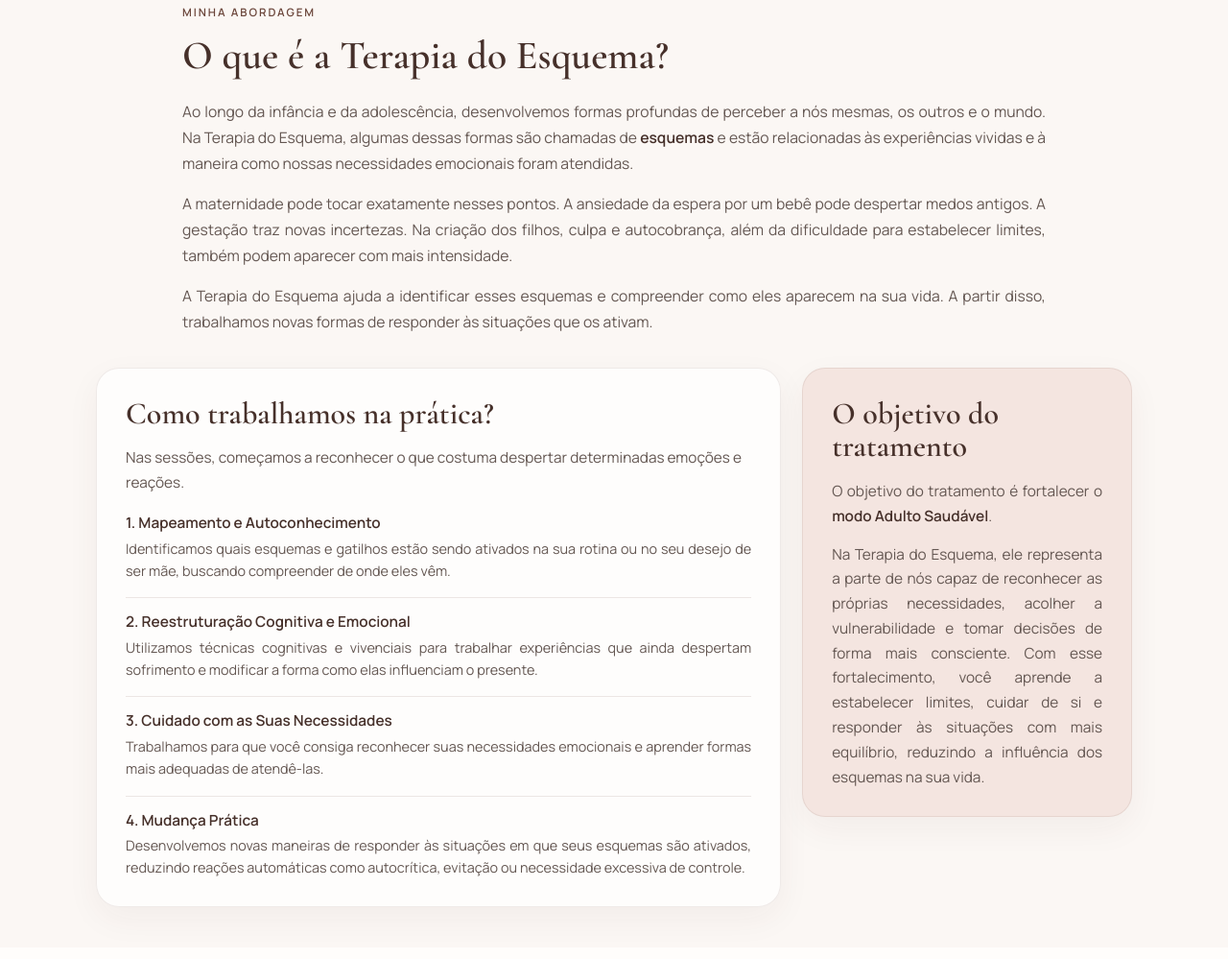
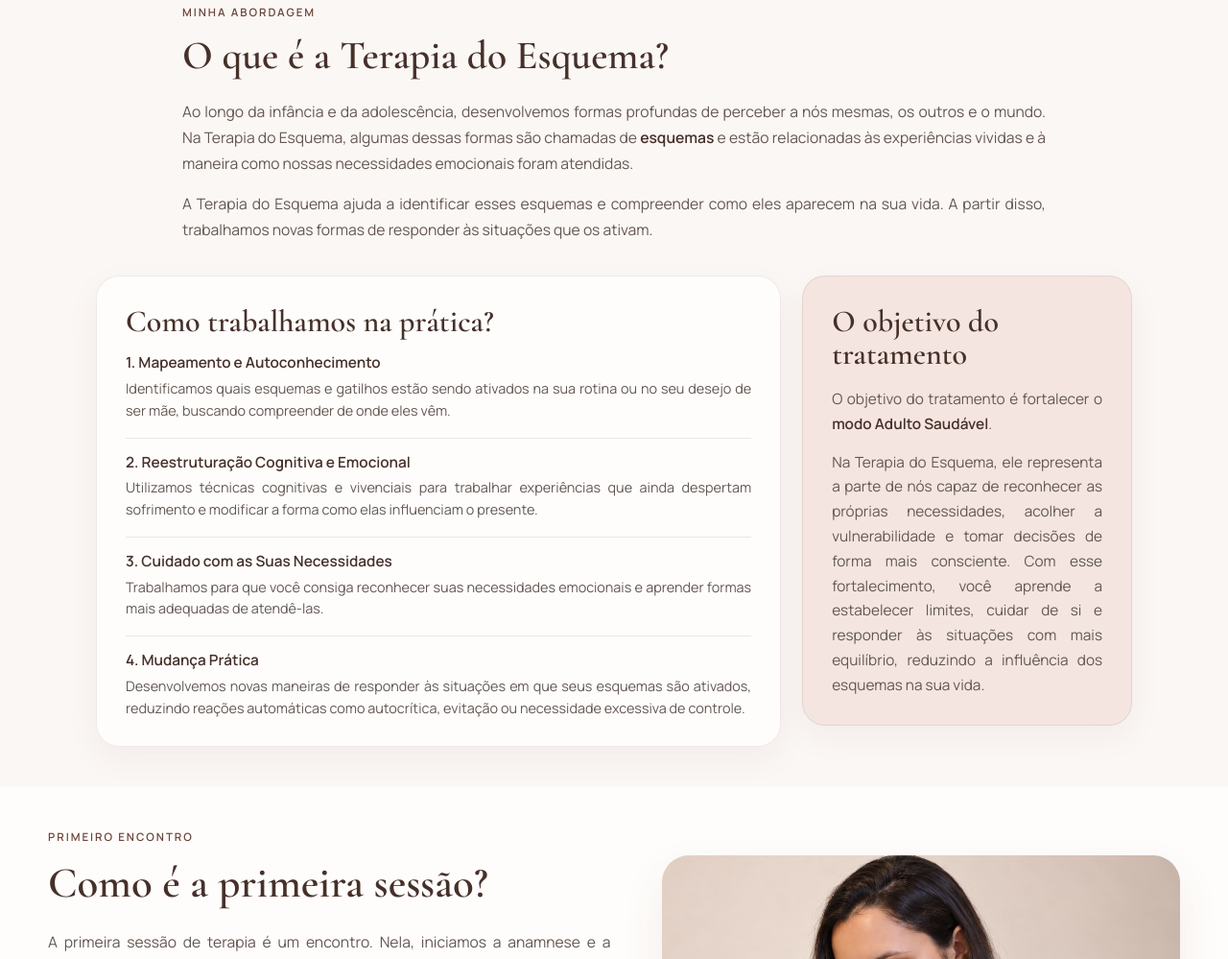
Before and after one commit to kilmafratele-alt/psicologakilmafrateles, a plain HTML site: page index.html in a window 1280 px wide. Shown: the part 2117-3116 px from the top of the page at 96% size. Drawn offline with nearby package versions, Linux system fonts and the light colour scheme.

Commit message:
Update index.html
retirar parte do texto terapia do esquema

```diff
--- a/index.html
+++ b/index.html
@@ -2128,9 +2128,6 @@ section{
         Ao longo da infância e da adolescência, desenvolvemos formas profundas de perceber a nós mesmas, os outros e o mundo. Na Terapia do Esquema, algumas dessas formas são chamadas de <strong>esquemas</strong> e estão relacionadas às experiências vividas e à maneira como nossas necessidades emocionais foram atendidas.
       </p>
 
-      <p>
-        A maternidade pode tocar exatamente nesses pontos. A ansiedade da espera por um bebê pode despertar medos antigos. A gestação traz novas incertezas. Na criação dos filhos, culpa e autocobrança, além da dificuldade para estabelecer limites, também podem aparecer com mais intensidade.
-      </p>
 
       <p>
         A Terapia do Esquema ajuda a identificar esses esquemas e compreender como eles aparecem na sua vida. A partir disso, trabalhamos novas formas de responder às situações que os ativam.
@@ -2141,10 +2138,6 @@ section{
 
       <article class="abordagem-card-grande">
         <h3>Como trabalhamos na prática?</h3>
-
-        <p class="abordagem-card-intro">
-          Nas sessões, começamos a reconhecer o que costuma despertar determinadas emoções e reações.
-        </p>
 
         <div class="abordagem-passos">
 
```
